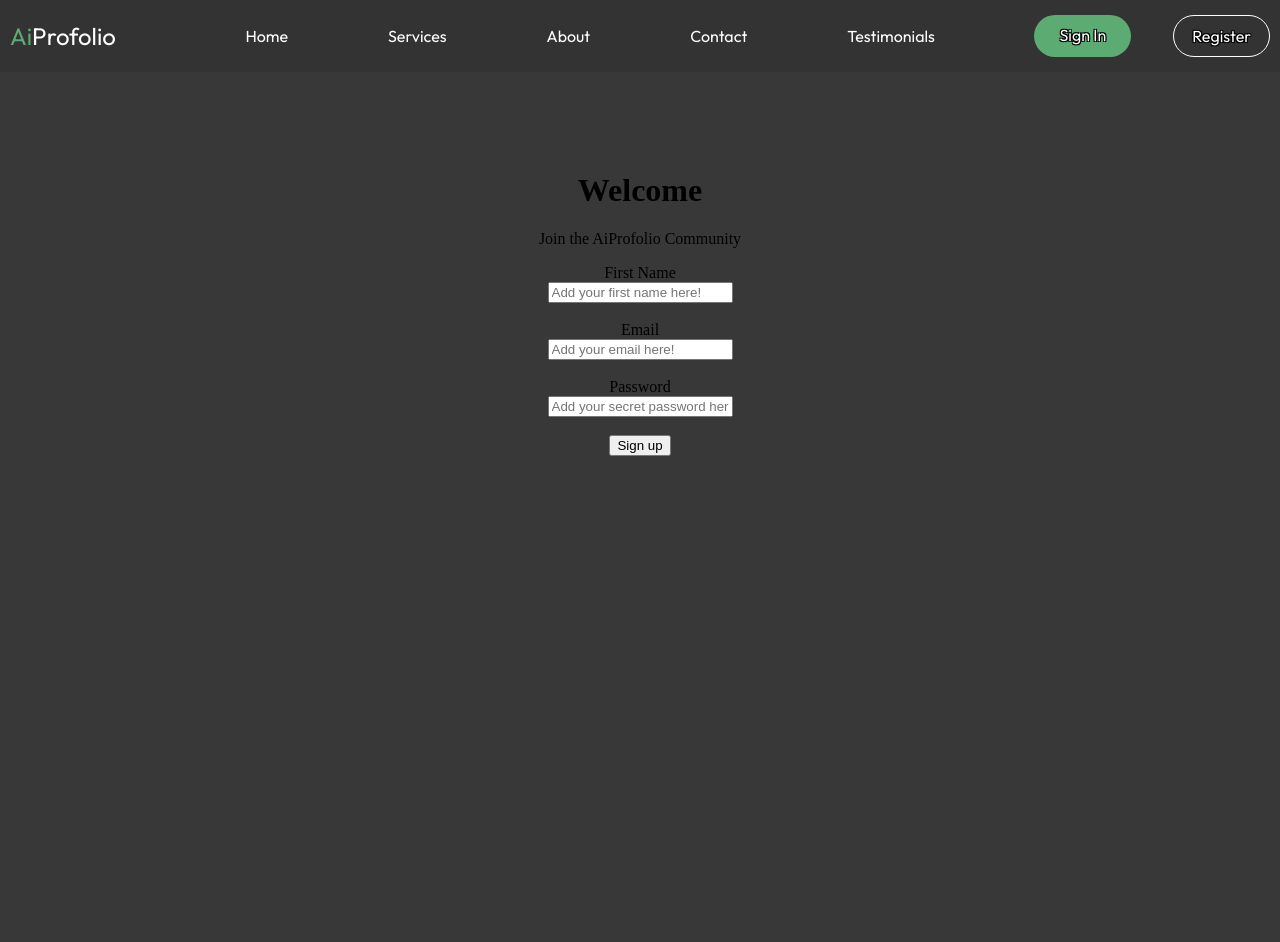
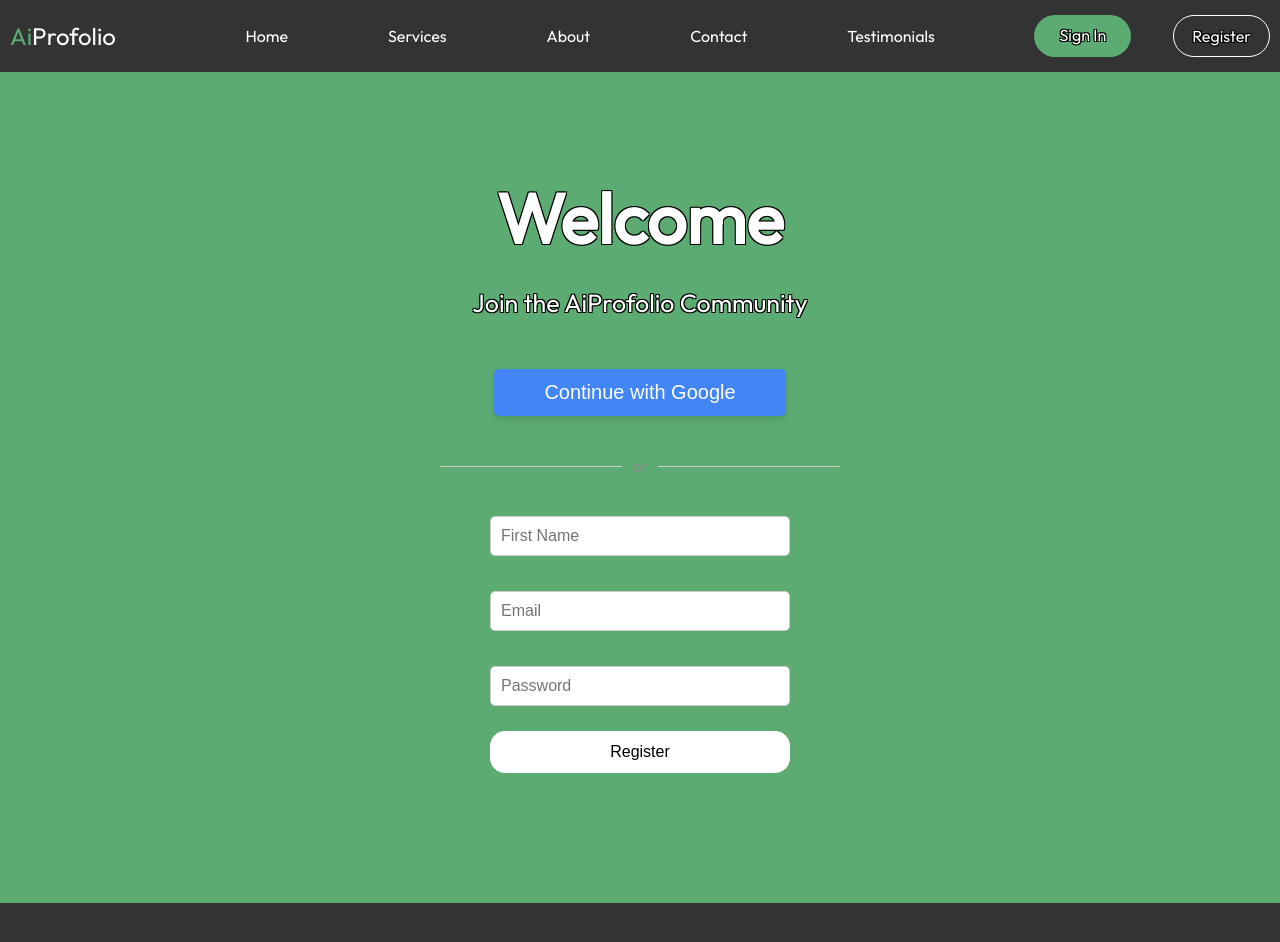
Before and after one commit to AlanSala123/AiProfolio, a React (Vite) app in the folder AiProfolio-ui/: page /Register in a window 1280 px wide. Shown: the top 942 px of the page. Before the commit the page ends 800 px from the top, so only its background shows below. Built offline with nearby package versions, Linux system fonts and the light colour scheme.

Commit message:
finished register

```diff
--- a/AiProfolio-ui/src/Register/Register.css
+++ b/AiProfolio-ui/src/Register/Register.css
@@ -1,7 +1,113 @@
+/* Register.css */
 body {
-    background-color: rgb(56, 56, 56);
+    background-color: #5CAB72;
 }
+
+/* RegistrationForm.css */
 .register {
+    background-color: #5cab72;
+    padding: 30px;
+    border-radius: 10px;
+    width: 400px;
+    margin: 0 auto;
+    margin-top: 2%;
     text-align: center;
-    margin-top: 100px;
-}
+    font-family: outfit;
+  }
+
+  .register h1 {
+    font-size: 70px;
+    margin-bottom: 10px;
+    color:white;
+    font-family: outfit;
+    text-shadow: -1px -1px 0 black, 1px -1px 0 black, -1px 1px 0 black, 1px 1px 0 black;
+  }
+
+  .register p {
+    font-size: 25px;
+    color: #777;
+    margin-bottom: 50px;
+    color:white;
+    text-shadow: -1px -1px 0 black, 1px -1px 0 black, -1px 1px 0 black, 1px 1px 0 black;
+  }
+
+  .GoogleButton {
+    background-color: #4285f4;
+    color: white;
+    padding: 12px 50px;
+    border: none;
+    border-radius: 5px;
+    font-size: 20px;
+    cursor: pointer;
+    margin-bottom: 40px;
+    box-shadow: 0 4px 6px rgba(0, 0, 0, 0.1);
+    transition: background-color 0.3s ease;
+  }
+
+  .GoogleButton:hover {
+    background-color: #246db4;
+  }
+
+  .separator {
+    display: flex;
+    align-items: center;
+    margin-bottom: 10px;
+  }
+
+  .line {
+    flex-grow: 1;
+    height: 1px;
+    background-color: #ccc;
+    margin-bottom: 10px;
+  }
+
+  .separator span {
+    margin: 0 10px;
+    color: #888;
+    margin-bottom: 10px;
+  }
+
+  .regForm {
+    display: flex;
+    flex-direction: column;
+    align-items: center;
+  }
+
+  .regForm input {
+    padding: 10px;
+    font-size: 16px;
+    border: 1px solid #ccc;
+    border-radius: 5px;
+    margin-bottom: 15px;
+    width: 300px;
+    box-sizing: border-box;
+  }
+
+  .SignButton {
+    background-color: white;
+    color: black;
+    padding: 12px;
+    border: none;
+    border-radius: 15px;
+    font-size: 16px;
+    cursor: pointer;
+    width: 100%;
+    margin-top: 10px;
+    transition: background-color 0.3s ease;
+    margin-bottom: 100px;
+  }
+
+  .SignButton:hover {
+    background-color: #4d935d;
+  }
+
+  .regForm h2 {
+    color: red;
+    font-size: 16px;
+    margin-top: 10px;
+  }
+
+  .footer {
+    background-color: #333;
+    height: 135px;
+  }
--- a/AiProfolio-ui/src/Register/Register.jsx
+++ b/AiProfolio-ui/src/Register/Register.jsx
@@ -46,26 +46,59 @@ export default function Register() {
     }
 
     return (
+        <>
         <div className="register">
             <h1>Welcome</h1>
             <p>Join the AiProfolio Community</p>
+            <button className="GoogleButton">Continue with Google</button>
+            <div className="separator">
+                <div className="line"></div>
+                <span>or</span>
+                <div className="line"></div>
+            </div>
             <div className="regForm">
                 <form>
-                <label for="firstName">First Name</label><br />
-                <input type="text" placeholder="Add your first name here!" id="name_input" name="firstName" value={form.firstName}
-                    onChange={handleOnInputChange} /><br /><br />
-                <label for="email">Email</label><br />
-                <input type="email" placeholder="Add your email here!" id="email" name="email" value={form.email}
-                    onChange={handleOnInputChange} /><br /><br />
-                <label for="password">Password</label><br />
-                <input type="password" placeholder="Add your secret password here" id="password" name="password" value={form.password}
-                    onChange={handleOnInputChange} /><br /><br />
-                <button className="SignButton" onClick={handleOnSubmit}> Sign up </button>
+                    <label htmlFor="firstName"></label>
+                    <br />
+                    <input
+                        type="text"
+                        placeholder="First Name"
+                        id="name_input"
+                        name="firstName"
+                        value={form.firstName}
+                        onChange={handleOnInputChange}
+                    />
+                    <br />
+                    <label htmlFor="email"></label>
+                    <br />
+                    <input
+                        type="email"
+                        placeholder="Email"
+                        id="email"
+                        name="email"
+                        value={form.email}
+                        onChange={handleOnInputChange}
+                    />
+                    <br />
+                    <label htmlFor="password"></label>
+                    <br />
+                    <input
+                        type="password"
+                        placeholder="Password"
+                        id="password"
+                        name="password"
+                        value={form.password}
+                        onChange={handleOnInputChange}
+                    />
+                    <br />
+                    {error?.length > 0 ? <h2 style={{ color: 'red' }}>{error}</h2> : null}
+                    <button className="SignButton" onClick={handleOnSubmit}>
+                        Register
+                    </button>
                 </form>
-            {
-                error?.length > 0 ? <h2 style={{ color: 'red' }}>{error}</h2> : null
-            }
             </div>
         </div>
+         <div className="footer"> </div>
+     </>
     )
 }
```
Lines whose indentation alone changed are shown as unchanged.
